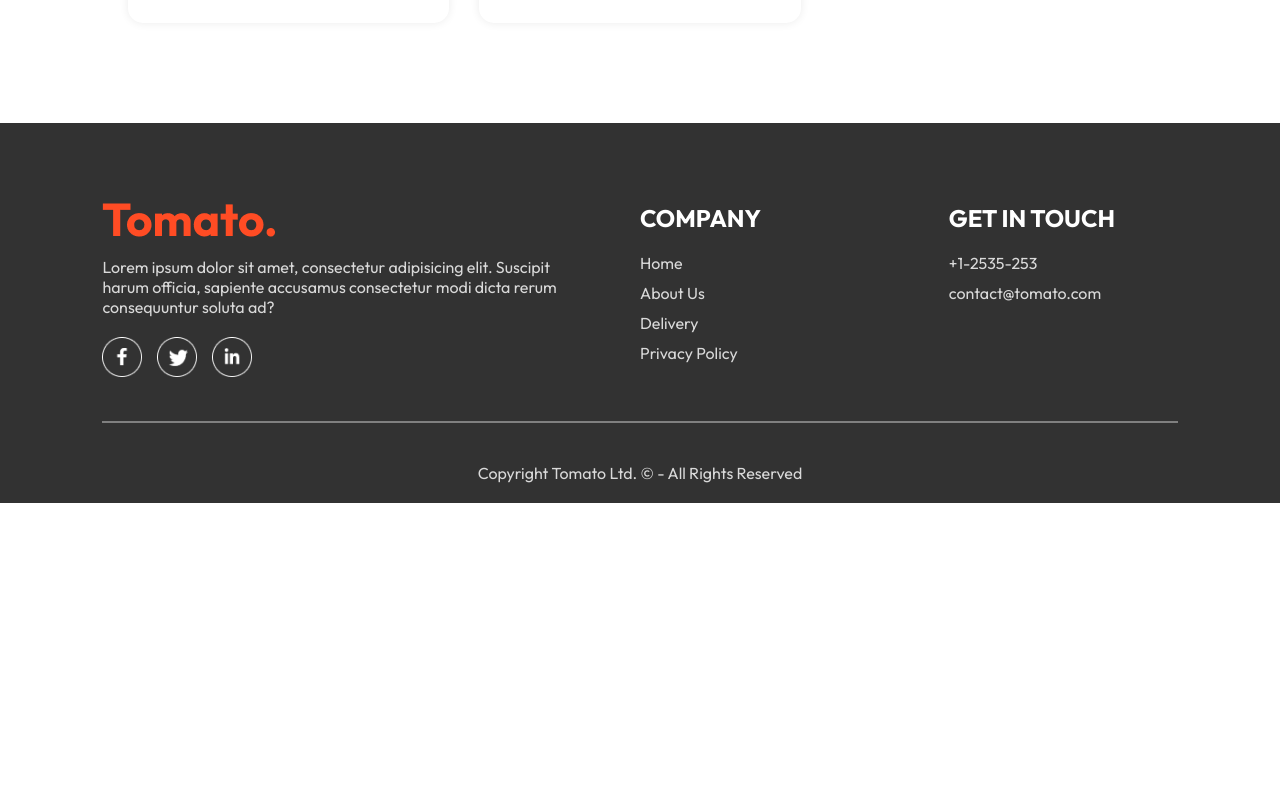
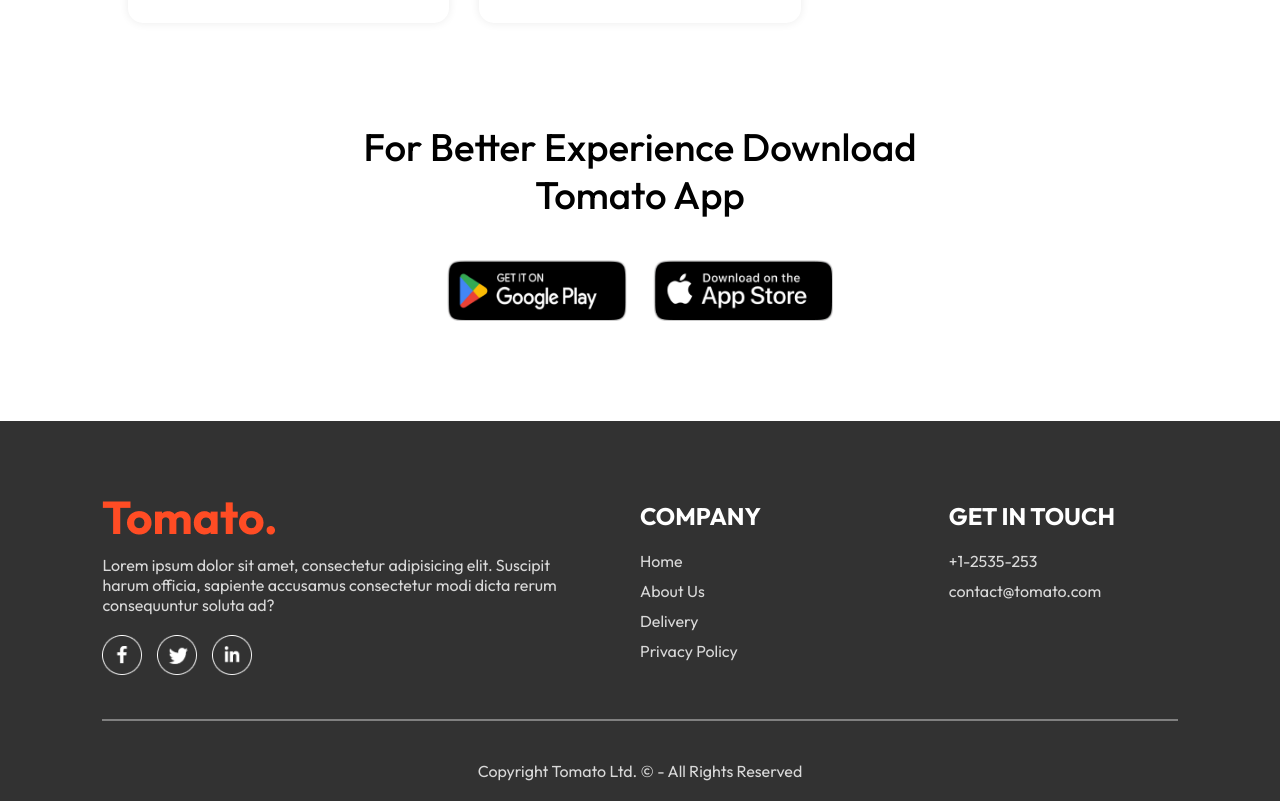
Before and after one commit to github-irshad/Food-Delivery-App, a React (Vite) app: page / in a window 1280 px wide. Shown: the part 6200-7001 px from the top of the page. Before the commit the page ends 6703 px from the top, so only its background shows below. Built offline with nearby package versions, Linux system fonts and the light colour scheme.

Commit message:
primary completed

```diff
--- /dev/null
+++ b/src/components/AppDownload/AppDownload.css
@@ -0,0 +1,24 @@
+.app-download {
+    margin: auto;
+    margin-top: 100px;
+    font-weight: 500;
+    font-size: max(3vw, 20px);
+    text-align: center;
+}
+
+.app-download-platforms {
+    gap: max(2vw, 10px);
+    display: flex;
+    justify-content: center;
+    margin-top: 40px;
+}
+
+.app-download-platforms img {
+    cursor: pointer;
+    width: max(30vw, 120px);
+    max-width: 180px;
+}
+
+.app-download-platforms img:hover {
+    transform: scale(1.05);
+}
--- /dev/null
+++ b/src/components/AppDownload/AppDownload.jsx
@@ -0,0 +1,16 @@
+import React from 'react'
+import './AppDownload.css'
+import { assets } from '../../assets/assets'
+
+const AppDownload = () => {
+  return (
+    <div className='app-download' id='app-download'>
+        <p>For Better Experience Download <br />Tomato App</p>
+        <div className="app-download-platforms">
+            <img src={assets.play_store} alt="" /><img src={assets.app_store} alt="" />
+        </div>
+    </div>
+  )
+}
+
+export default AppDownload
--- a/src/pages/Home/Home.jsx
+++ b/src/pages/Home/Home.jsx
@@ -2,6 +2,7 @@
 import Header from "../../components/Header/Header";
 import ExploreMenu from "../../components/ExploreMenu/ExploreMenu";
 import FoodDisplay from "../../components/FoodDisplay/FoodDisplay";
+import AppDownload from "../../components/AppDownload/AppDownload";
 
 const Home = () => {
     const[category,setCategory] = useState("All");
@@ -10,6 +11,7 @@
       <Header />
       <ExploreMenu category={category} setCategory = {setCategory}/>
       <FoodDisplay category={category}/>
+      <AppDownload/>
     </div>
   );
 };
```
